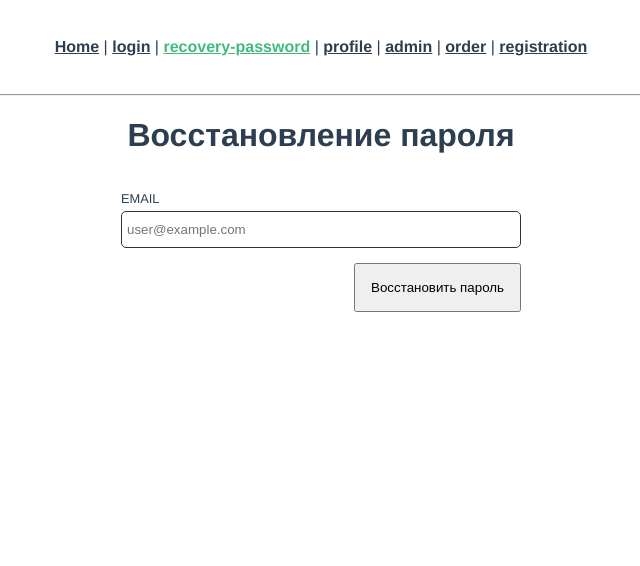
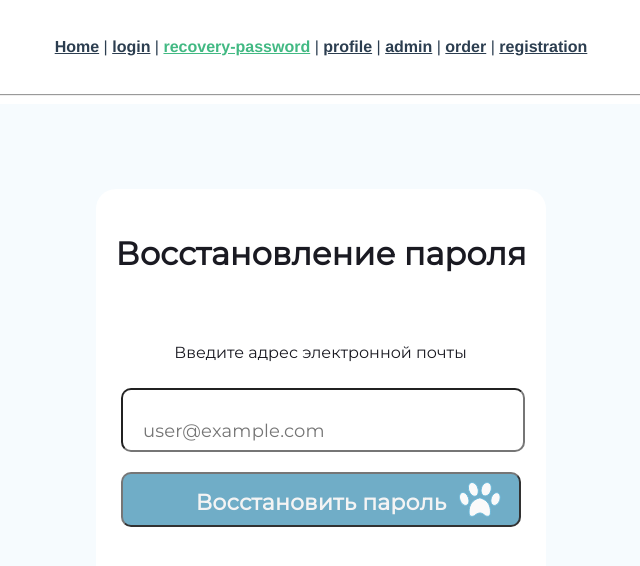
Before and after one commit to YuliaAnikeeva/f-ZooBro, a Vue app: page /recovery-password in a window 1280 px wide. Shown: the top 566 px of the page, without its empty margins (319-959 px from the left). Built offline with nearby package versions, Linux system fonts and the light colour scheme; what vue-the-mask would draw is missing.

Commit message:
style 12203004

```diff
--- a/src/components/LoginForm.vue
+++ b/src/components/LoginForm.vue
@@ -1,24 +1,36 @@
 <template>
   <div class="form-login">
+    <div class="message_block">
     <div v-if="status == 'pending'">Pending...</div>
     <div class="message message--error" v-else-if="status == 'error'">{{ msg }}</div>
+    </div>
     <form class="form" @submit.prevent="onSubmit">
         <div class="field" :class="{ 'field--error': $v.email.$error }">
+            <input class="input" id="email_field" type="email" placeholder="Адрес электронной почты" v-model="$v.email.$model" :disabled="disabled">
             <!-- <label class="label" for="email_field">Почта</label> -->
-            <input class="input" id="email_field" type="email" v-model="$v.email.$model" :disabled="disabled">
+            <div class="hint_container"><p class="hint">Адрес электронной почты</p></div>
+            <div class="error_block">
             <div class="error" v-if="!$v.email.required">Введите e-mail</div>
             <div class="error" v-if="!$v.email.email">Введите корректный e-mail</div>
         </div>
+        </div>
         <div class="field" :class="{ 'field--error': $v.password.$error }">
+          <div class="hint_container"><p class="hint">Введите пароль</p></div>
             <!-- <label class="label" for="password_field">Пароль</label> -->
-            <input class="input" id="password_field" type="password" v-model="$v.password.$model" :disabled="disabled" >
+            <input class="input" id="password_field" type="password" placeholder="Пароль" v-model="$v.password.$model" :disabled="disabled" >
+           <div class="error_block">
             <div class="error" v-if="!$v.password.required">Введите пароль</div>
             <div class="error" v-if="!$v.password.betweenLength">{{ $v.password.between }}Длина пароля должна быть от {{ $v.password.$params.betweenLength.min }} до {{ $v.password.$params.betweenLength.max }} символов</div>
         </div>
-
+        </div>
         <input class="button" type="submit" value="Войти" :disabled="disabled">
         <a class="link" href="/recovery-password">Я не помню пароль</a>
         <a class="link" href="/recovery-password">Зарегистрироваться</a>
+        <div>
+          <input type="checkbox" name="agree">
+          <label for="agree" class="agree_check">Даю согласие на обработку моих <a href="#"> персональных данных</a></label>
+        </div>
+
     </form>
   </div>
 </template>
@@ -82,6 +94,9 @@
 </script>
 
 <style lang="scss" scoped>
+.message_block{
+  height: 30px;
+}
  .form {
     margin: 0 auto;
     display: flex;
@@ -96,29 +111,29 @@
     flex-direction: column;
 
   }
-  .label {
-    margin: 20px 79px;
-    align-self: center;
-    // text-transform: uppercase;
-    font-size: 0.8em;
-    margin-bottom: 5px;
+  // .label {
+  //   margin: 20px 79px;
+  //   align-self: center;
+  //   // text-transform: uppercase;
+  //   font-size: 0.8em;
+  //   margin-bottom: 5px;
 
-    /* Введите адрес электронной почты */
-    width: 293px;
-    height: 20px;
+  //   /* Введите адрес электронной почты */
+  //   width: 293px;
+  //   height: 20px;
 
-    font-family: Montserrat;
-    font-style: normal;
-    font-weight: normal;
-    font-size: 16px;
-    line-height: 20px;
+  //   font-family: Montserrat;
+  //   font-style: normal;
+  //   font-weight: normal;
+  //   font-size: 16px;
+  //   line-height: 20px;
 
-    /* Text color test */
-    color: #1A1A22;
+  //   /* Text color test */
+  //   color: #1A1A22;
 
-  }
+  // }
   .input {
-    margin: 20px 0;
+    margin: 20px 0 0 0;
     // border-radius: 5px;
     // border: 1px solid #333;
 
@@ -128,7 +143,6 @@
     background: #FAFAFA;
     border-radius: 10px;
     /* ZooBro@test.ru */
-
     font-family: Montserrat;
     font-style: normal;
     font-weight: 500;
@@ -136,14 +150,42 @@
     line-height: 22px;
     padding: 30px 20px 8px 20px;
     letter-spacing: 0.2px;
+    color: #1A1A22;
+  }
 
-    color: #1A1A22;
-
-
+  .input:enabled {
+    background: #FFFFFF;
   }
+  .hint_container{
+    position: relative;
+  }
+  .hint{
+    display: none;
+    position: absolute;
+    left: 20px;
+    top: 20px;
+    font-family: Montserrat;
+    font-style: normal;
+    font-weight: 500;
+    font-size: 12px;
+    line-height: 15px;
+    color: #B5B6B6;
+  }
+  .input:enabled +.hint{
+    display: block;
+    left: 460px;
+    top: 299px;
+    }
   .link {
     margin: 10px 0;
+    width: 155px;
+    height: 20px;
+    text-decoration: none;
+    border-bottom: 0.3px solid #1A1A22;
+    color:  #1A1A22;
+    align-self: center;
   }
+
   .button {
     margin: 20px 0;
     padding: 15px;
@@ -152,6 +194,9 @@
     width: 255px;
     height: 55px;
     background: #4D99BA;
+    background-image:  url(../assets/paw.svg);
+    background-position: 80% 50%;
+    background-repeat: no-repeat;
     opacity: 0.8;
     border-radius: 10px;
     /* Далее */
@@ -170,26 +215,48 @@
 
   }
 
+  .agree_check {
+    /* Даю согласие на обработку моих персональных данных */
+    font-family: Montserrat;
+    font-style: normal;
+    font-weight: normal;
+    font-size: 12px;
+    line-height: 15px;
+    color: #1A1A22;
 
-  .error {
-    color: red;
+  }
+  .agree_check a{
+    color:#1A1A22;
+    text-decoration: none;
+    border-bottom: 0.3px solid #1A1A22;
+  }
+   .error {
+    margin-top: 5px;
     align-self: flex-start;
-    margin: 5px 0;
-    font-size: 0.8em;
     display: none;
+    font-family: Montserrat;
+    font-style: normal;
+    font-weight: 500;
+    font-size: 11px;
+    line-height: 13px;
+    color: #F63535;
   }
   .field--error .input {
-    border-color: red;
+    border-color: #F63535;
   }
   .field--error .error {
     display: block;
+  }
+  .error_block{
+    height: 20px;
   }
   .message {
     &--success {
       color: green;
     }
     &--error {
-      color: red;
+      color:  #F63535;
     }
   }
+
 </style>
--- a/src/components/RecoveryPasswordForm.vue
+++ b/src/components/RecoveryPasswordForm.vue
@@ -1,20 +1,23 @@
 <template>
   <div class="form-recovery">
+    <div class="message_block">
     <div v-if="status=='success'">
       <p class="message message--success">{{ msg }}</p>
     </div>
     <div v-else>
       <p v-if="status=='error'" class="message message--error">{{ msg }}</p>
+      </div>
+      </div>
       <form  class="form" @submit.prevent="onSubmit" ref="form">
           <div class="field" :class="{ 'field--error': $v.email.$error }">
-              <label class="label" for="email-field">Email</label>
+              <label class="label" for="email_field">Введите адрес электронной почты</label>
               <input class="input" :disabled="disabled" id="email-field" type="email" v-model="$v.email.$model" placeholder="user@example.com">
               <div class="error" v-if="!$v.email.required">Введите e-mail</div>
               <div class="error" v-if="!$v.email.email">Введите корректный e-mail</div>
           </div>
           <input class="button" type="submit" value="Восстановить пароль" :disabled="disabled">
       </form>
-    </div>
+
   </div>
 </template>
 
@@ -64,6 +67,10 @@ export default {
 </script>
 
 <style lang="scss" scoped>
+ .message_block{
+  height: 40px;
+
+}
  .form {
     margin: 0 auto;
     display: flex;
@@ -76,45 +83,155 @@ export default {
   .field {
     display: flex;
     flex-direction: column;
-    margin: 15px 0;
+
   }
   .label {
-    align-self: flex-start;
-    text-transform: uppercase;
+    margin: 10px 79px 20px 78px;
+    align-self: center;
+    // text-transform: uppercase;
     font-size: 0.8em;
     margin-bottom: 5px;
+
+    /* Введите адрес электронной почты */
+    width: 293px;
+    height: 20px;
+
+    font-family: Montserrat;
+    font-style: normal;
+    font-weight: normal;
+    font-size: 16px;
+    line-height: 20px;
+
+    /* Text color test */
+    color: #1A1A22;
+
   }
   .input {
-    padding: 10px 5px;
-    border-radius: 5px;
-    border: 1px solid #333;
+    margin: 20px 0 0 0;
+    // border-radius: 5px;
+    // border: 1px solid #333;
+
+    /* Rectangle 7 */
+    width: 360px;
+    height: 22px;
+    background: #FAFAFA;
+    border-radius: 10px;
+    /* ZooBro@test.ru */
+    font-family: Montserrat;
+    font-style: normal;
+    font-weight: 500;
+    font-size: 18px;
+    line-height: 22px;
+    padding: 30px 20px 8px 20px;
+    letter-spacing: 0.2px;
+    color: #1A1A22;
   }
+
+  .input:enabled {
+    background: #FFFFFF;
+  }
+  .hint_container{
+    position: relative;
+  }
+  .hint{
+    display: none;
+    position: absolute;
+    left: 20px;
+    top: 20px;
+    font-family: Montserrat;
+    font-style: normal;
+    font-weight: 500;
+    font-size: 12px;
+    line-height: 15px;
+    color: #B5B6B6;
+  }
+  .input:enabled +.hint{
+    display: block;
+    left: 460px;
+    top: 299px;
+    }
   .link {
-    margin: 15px 0;
+    margin: 10px 0;
+    width: 155px;
+    height: 20px;
+    text-decoration: none;
+    border-bottom: 0.3px solid #1A1A22;
+    color:  #1A1A22;
+    align-self: center;
   }
+
   .button {
+    margin: 20px 0;
     padding: 15px;
-    align-self: flex-end;
+    align-self: center;
+    /* Rectangle 8 */
+    width: 400px;
+    height: 55px;
+    background: #4D99BA;
+    background-image:  url(../assets/paw.svg);
+    background-position: 95% 50%;
+    background-repeat: no-repeat;
+    opacity: 0.8;
+    border-radius: 10px;
+    /* Далее */
+
+    font-family: Montserrat;
+    font-style: normal;
+    font-weight: 600;
+    font-size: 22px;
+    line-height: 27px;
+    /* identical to box height */
+
+    letter-spacing: 0.2px;
+
+    /* Gray 6 */
+    color: #F2F2F2;
+
   }
-  .error {
-    color: red;
+
+  .agree_check {
+    /* Даю согласие на обработку моих персональных данных */
+    font-family: Montserrat;
+    font-style: normal;
+    font-weight: normal;
+    font-size: 12px;
+    line-height: 15px;
+    color: #1A1A22;
+
+  }
+  .agree_check a{
+    color:#1A1A22;
+    text-decoration: none;
+    border-bottom: 0.3px solid #1A1A22;
+  }
+   .error {
+    margin-top: 5px;
     align-self: flex-start;
-    margin: 5px 0;
-    font-size: 0.8em;
     display: none;
+    font-family: Montserrat;
+    font-style: normal;
+    font-weight: 500;
+    font-size: 11px;
+    line-height: 13px;
+    color: #F63535;
   }
   .field--error .input {
-    border-color: red;
+    border-color: #F63535;
   }
   .field--error .error {
     display: block;
   }
+  .error_block{
+    height: 20px;
+  }
   .message {
+    margin: 0;
     &--success {
       color: green;
     }
     &--error {
-      color: red;
+      color:  #F63535;
     }
   }
+
 </style>
--- a/src/components/RegistrationForm.vue
+++ b/src/components/RegistrationForm.vue
@@ -3,9 +3,12 @@
     <form class="form" @submit.prevent="register">
         <div class="field" :class="{ 'field--error': $v.form.email.$error }">
             <label class="label" for="email_field">Введите адрес электронной почты</label>
-            <input class="input" id="email_field" type="email" value="Адрес электронной почты" v-model="$v.form.email.$model">
+            <input class="input" id="email_field" type="email" placeholder="Адрес электронной почты" v-model="$v.form.email.$model">
+            <div class="error_block">
             <div class="error" v-if="!$v.form.email.required">Введите e-mail</div>
             <div class="error" v-if="!$v.form.email.email">Введите корректный e-mail</div>
+            <!-- <div class="password" v-if="onSubmit()">Password</div> -->
+        </div>
         </div>
         <input class="button" type="submit" value="Далее" :disabled="$v.$invalid" v-on:click="next">
     </form>
@@ -57,9 +60,10 @@ this.$router.push('/login')
          }
        }
      },
+
     next(){
-      this.tologin(event),
-      this.onSubmit()
+      // this.onSubmit(),
+      this.tologin(event)
     }
 
     },
@@ -141,34 +145,39 @@ this.$router.push('/login')
     width: 255px;
     height: 55px;
     background: #4D99BA;
+    background-image:  url(../assets/paw.svg);
+    background-position: 80% 50%;
+    background-repeat: no-repeat;
     opacity: 0.8;
     border-radius: 10px;
     /* Далее */
-
     font-family: Montserrat;
     font-style: normal;
     font-weight: 600;
     font-size: 22px;
     line-height: 27px;
     /* identical to box height */
-
     letter-spacing: 0.2px;
-
     /* Gray 6 */
     color: #F2F2F2;
-
   }
 
 
   .error {
-    color: red;
     align-self: flex-start;
     margin: 5px 0;
-    font-size: 0.8em;
     display: none;
+    font-family: Montserrat;
+    font-style: normal;
+    font-weight: 500;
+    font-size: 11px;
+    line-height: 13px;
+
+    color: #F63535;
+
   }
   .field--error .input {
-    border-color: red;
+    border-color: #F63535;
   }
   .field--error .error {
     display: block;
@@ -178,7 +187,10 @@ this.$router.push('/login')
       color: green;
     }
     &--error {
-      color: red;
+      color:  #F63535;
     }
+    .error_block{
+    height: 20px;
+  }
   }
 </style>
--- a/src/views/Login.vue
+++ b/src/views/Login.vue
@@ -44,7 +44,7 @@ margin: 0px auto;
 h1{
 /* width: 223px;
 height: 39px; */
-margin: 45px 114px 20px 113px;
+margin: 45px 114px 0 113px;
 justify-content: center;
 font-family: Montserrat;
 font-style: normal;
--- a/src/views/RecoveryPassword.vue
+++ b/src/views/RecoveryPassword.vue
@@ -1,7 +1,9 @@
 <template>
-  <div>
+  <div class="container">
+      <div class="border">
     <h1>Восстановление пароля</h1>
     <RecoveryPasswordForm />
+  </div>
   </div>
 </template>
 
@@ -18,5 +20,35 @@
 </script>
 
 <style scoped>
+@import url('https://fonts.googleapis.com/css2?family=Montserrat');
+.container {
+  background: #F6FBFE;
+  padding: 85px 0;
+}
+.border{
+/* Rectangle 98 */
+display: flex;
+flex-direction: column;
+width: 450px;
+height: 550px;
+background: #FFFFFF;
+border-radius: 20px;
+margin: 0px auto;
+}
 
+h1{
+/* width: 223px;
+height: 39px; */
+margin: 45px 15px 20px 15px;
+justify-content: center;
+font-family: Montserrat;
+font-style: normal;
+font-weight: 600;
+font-size: 32px;
+line-height: 39px;
+/* identical to box height */
+letter-spacing: 0.1px;
+color: #1A1A22;
+
+}
 </style>
```
Also changed, not shown: src/assets/paw.svg (added).
